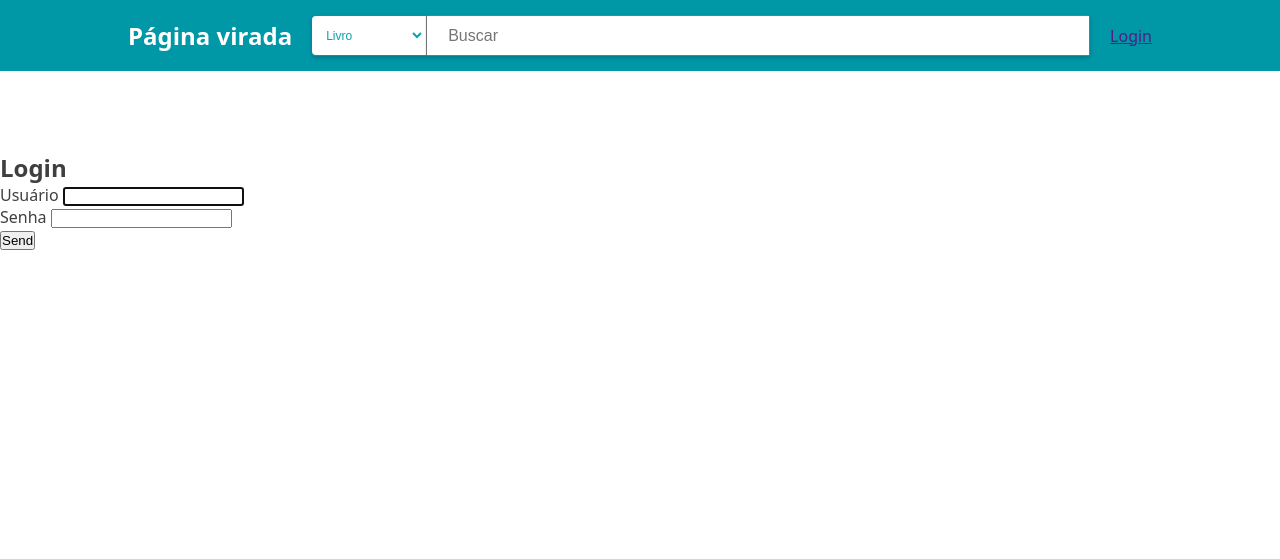
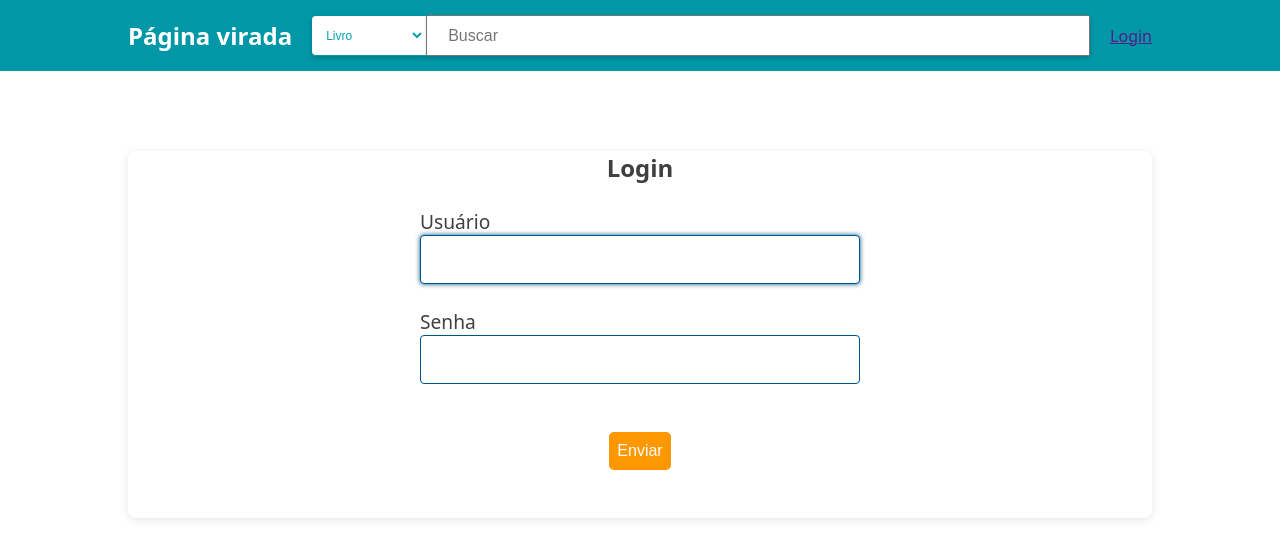
Before and after one commit to sezimarjr/livraria_online, a Django app: page /user/login/ in a window 1280 px wide. Shown: the top 559 px of the page. Run offline with Django 5.2, Linux system fonts and the light colour scheme.

Commit message:
Estilizando pagina login

```diff
--- a/base_static/global/css/styles.css
+++ b/base_static/global/css/styles.css
@@ -285,3 +285,94 @@ body {
   color: rgb(64, 52, 40);
 
 }
+
+.form-wraper {
+  display: flex;
+  flex-direction: column;
+  align-items: center;
+  justify-content: center;
+  width: 1024px;
+
+  margin: auto;
+  border-radius: 8px;
+  box-shadow: 0 2px 10px rgba(0, 0, 0, 0.1);
+  margin-bottom: 16px;
+  }
+.form-content{
+  margin: 1.5rem auto;
+  display: flex;
+  flex-direction: column;
+  align-items: center;
+  justify-content: center;
+  width: 440px;
+}
+.errorlist {
+  list-style: none;
+  font-size: 16px;
+}
+.errorlist.nonfield {
+  color: inherit;
+}
+
+.form-group{
+  display: flex;
+  flex-direction: column;
+  padding-bottom: 1.5rem;
+
+}
+.form-group p {
+  margin: 1em 0;
+}
+.form-group .help-text,
+.form-group .help-text ~ ul {
+  margin: 0;
+  font-size: 1.2rem;
+  list-style: none;
+}
+.form-group input,
+.form-group textarea,
+.form-group select {
+  width: 440px;
+  padding: 1rem;
+  border-radius: 4px;
+  border: 1px solid rgb(0, 83, 134);
+}
+.form-group input:focus,
+.form-group textarea:focus,
+.form-group select:focus {
+  outline: none;
+  box-shadow: 0 0 5px rgb(0, 83, 134);
+}
+.form-group label {
+  font-size: 1.2rem;
+}
+.btn{
+  padding: 10px 8px;
+  font-size: 16px;
+  background-color: #ff9800;
+  color: white;
+  border: none;
+  border-radius: 5px;
+  cursor: pointer;
+}
+.btn:hover {
+  background-color: #e68900;
+}
+.message.success {
+  background: rgba(0, 255, 0, 0.3);
+  border: 1px solid rgba(0, 255, 0, 90%);
+}
+
+.message.error {
+  background: rgba(255, 0, 0, 0.3);
+  border: 1px solid rgba(255, 0, 0, 90%);
+}
+
+.message.warning {
+  background: rgba(255, 255, 0, 0.3);
+  border: 1px solid rgba(255, 255, 0, 90%);
+}
+.message.info {
+  background: rgba(0, 0, 255, 0.3);
+  border: 1px solid rgba(0, 0, 255, 0.3);
+}
--- a/livraria/templates/livraria/login.html
+++ b/livraria/templates/livraria/login.html
@@ -1,7 +1,7 @@
 {% extends "global/base.html" %}
 
 {% block content %}
-  <div>
+  <div class="form-wraper">
     <h2>Login</h2>
     {% include "livraria/partials/_userform.html" %}
   </div>
--- a/livraria/templates/livraria/partials/_userform.html
+++ b/livraria/templates/livraria/partials/_userform.html
@@ -32,7 +32,7 @@ method="POST"
 
 <div class="form-content">
   <div class="form-group">
-    <button class="btn" type="submit">Send</button>
+    <button class="btn" type="submit">Enviar</button>
   </div>
 </div>
 </form>
--- a/livraria/urls.py
+++ b/livraria/urls.py
@@ -13,4 +13,5 @@ urlpatterns = [
 
     #USER
     path('user/login/',views.login_view, name='login'),
+    path('user/register/',views.register, name='register'),
 ]
```
Also changed, not shown: livraria/templates/livraria/register.html (+10 -0 lines).
